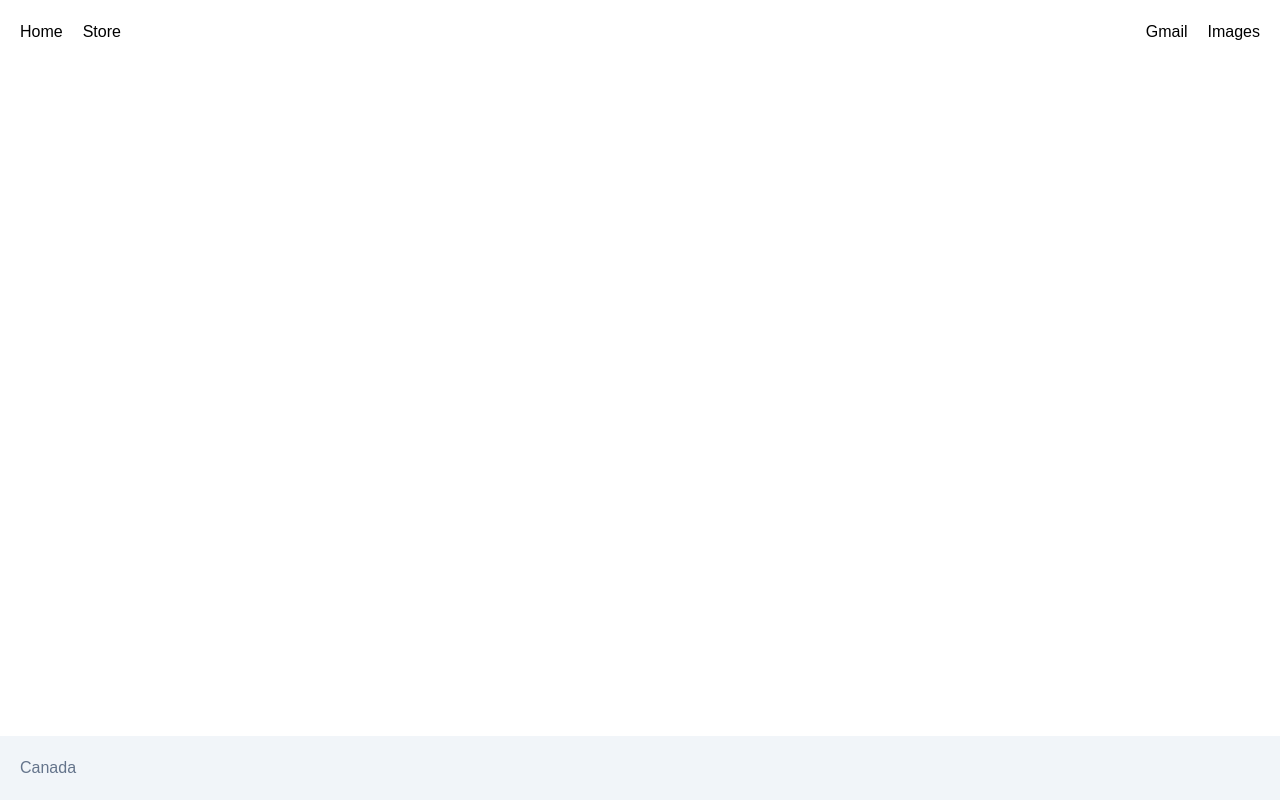
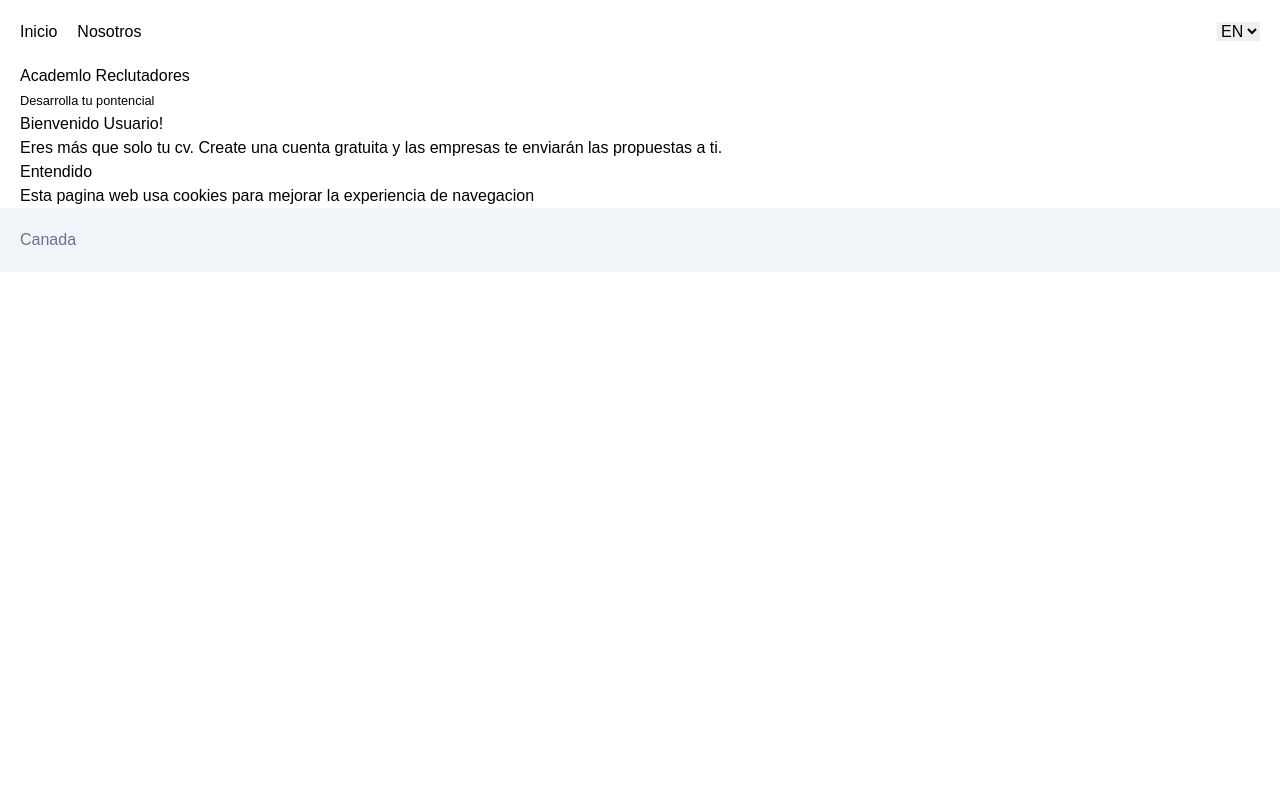
Before and after one commit to clarnx/momentum, a Next.js app: page / in a window 1280 px wide. Built offline with nearby package versions, Linux system fonts and the light colour scheme.

Commit message:
feat: configuration to multilenguage

```diff
--- a/components/layouts/primary/PrimaryLayout.tsx
+++ b/components/layouts/primary/PrimaryLayout.tsx
@@ -3,14 +3,12 @@ import Footer from '../../navigation/footer/Footer';
 import Header from '../../navigation/header/Header';
 
 export interface IPrimaryLayout extends React.ComponentPropsWithoutRef<'div'> {
-  justify?: 'items-center' | 'items-start';
   pageTitle?: string;
 }
 
 const PrimaryLayout: React.FC<IPrimaryLayout> = ({
   children,
   pageTitle = 'NextJs Fullstack App Template',
-  justify = 'items-center',
   ...divProps
 }) => {
   return (
@@ -18,7 +16,7 @@ const PrimaryLayout: React.FC<IPrimaryLayout> = ({
       <Head>
         <title>{pageTitle}</title>
       </Head>
-      <div {...divProps} className={`min-h-screen flex flex-col ${justify}`}>
+      <div {...divProps}>
         <Header />
         <main className="px-5">{children}</main>
         <div className="m-auto" />
--- a/components/navigation/header/Header.tsx
+++ b/components/navigation/header/Header.tsx
@@ -1,9 +1,22 @@
 import Link from 'next/link';
-// import AuthButton from '../../buttons/auth/AuthButton';
+import { useRouter } from 'next/router';
+
+import en from '../../../locales/en/navbar';
+import es from '../../../locales/es/navbar';
 
 export interface IHeader extends React.ComponentPropsWithoutRef<'header'> {}
 
 const Header: React.FC<IHeader> = ({ className, ...headerProps }) => {
+  const router = useRouter();
+  const { locale } = router;
+
+  const t = locale === 'en' ? en : es;
+
+  const changeLanguage = (e: any) => {
+    const locale = e.target.value;
+    router.push(router.pathname, router.asPath, { locale });
+  };
+
   return (
     <header
       {...headerProps}
@@ -11,19 +24,17 @@ const Header: React.FC<IHeader> = ({ className, ...headerProps }) => {
     >
       <div className="space-x-5 m-5">
         <Link href="/">
-          <a className="hover:underline">Home</a>
+          <a className="hover:underline">{t.item1}</a>
         </Link>
         <Link href="/about">
-          <a className="hover:underline">Store</a>
+          <a className="hover:underline">{t.item2}</a>
         </Link>
       </div>
       <div className="space-x-5 m-5">
-        <Link href="/">
-          <a className="hover:underline hidden sm:inline">Gmail</a>
-        </Link>
-        <Link href="/">
-          <a className="hover:underline hidden sm:inline">Images</a>
-        </Link>
+        <select defaultValue={locale} onChange={changeLanguage}>
+          <option value="en">EN</option>
+          <option value="es">ES</option>
+        </select>
         {/* <AuthButton /> */}
       </div>
     </header>
--- /dev/null
+++ b/locales/en/about.tsx
@@ -0,0 +1,3 @@
+export default {
+  title: 'About Us',
+};
--- /dev/null
+++ b/locales/en/home.tsx
@@ -0,0 +1,8 @@
+export default {
+  title: 'Academlo Recrutier',
+  subtitle: 'Employ your potential.',
+  welcome: 'Welcome',
+  description: `You’re more than your resume. Create a free profile and let companies apply to interview you (with salary details upfront).`,
+  cookies: `This website uses cookies to ensure you get the best experience on our website`,
+  button: `Got it!`,
+};
--- /dev/null
+++ b/locales/en/navbar.tsx
@@ -0,0 +1,4 @@
+export default {
+  item1: 'Home',
+  item2: 'About',
+};
--- /dev/null
+++ b/locales/es/about.tsx
@@ -0,0 +1,3 @@
+export default {
+  title: 'Sobre Nosotros',
+};
--- /dev/null
+++ b/locales/es/home.tsx
@@ -0,0 +1,8 @@
+export default {
+  title: 'Academlo Reclutadores',
+  subtitle: 'Desarrolla tu pontencial',
+  welcome: 'Bienvenido',
+  description: `Eres más que solo tu cv. Create una cuenta gratuita y las empresas te enviarán las propuestas a ti.`,
+  cookies: `Esta pagina web usa cookies para mejorar la experiencia de navegacion`,
+  button: `Entendido`,
+};
--- /dev/null
+++ b/locales/es/navbar.tsx
@@ -0,0 +1,4 @@
+export default {
+  item1: 'Inicio',
+  item2: 'Nosotros',
+};
--- a/next.config.js
+++ b/next.config.js
@@ -2,9 +2,11 @@
 const nextConfig = {
   reactStrictMode: true,
   i18n: {
-    locales: ['en', 'es'],
-    defaultLocale: 'en',
+    locales: ['default', 'en', 'es'],
+    defaultLocale: 'default',
+    localeDetection: false,
   },
+  trailingSlash: true,
   swcMinify: true,
   images: {
     domains: ['i.pravatar.cc'],
--- /dev/null
+++ b/pages/about/index.tsx
@@ -0,0 +1,21 @@
+import { useRouter } from 'next/router';
+import PrimaryLayout from '../../components/layouts/primary/PrimaryLayout';
+import { NextPageWithLayout } from '../page';
+
+import en from '../../locales/en/about';
+import es from '../../locales/es/about';
+
+const AboutPage: NextPageWithLayout = () => {
+  const router = useRouter();
+  const { locale } = router;
+
+  const t = locale === 'en' ? en : es;
+
+  return <div>{t.title}</div>;
+};
+
+export default AboutPage;
+
+AboutPage.getLayout = (page) => {
+  return <PrimaryLayout pageTitle="About">{page}</PrimaryLayout>;
+};
--- a/pages/index.tsx
+++ b/pages/index.tsx
@@ -1,12 +1,27 @@
 import { useRouter } from 'next/router';
 import PrimaryLayout from '../components/layouts/primary/PrimaryLayout';
-// import Search from '../components/utility/search/Search';
 import { NextPageWithLayout } from './page';
 
+import en from '../locales/en/home';
+import es from '../locales/es/home';
+
 const Home: NextPageWithLayout = () => {
-  const { locale } = useRouter();
+  const router = useRouter();
+  const { locale } = router;
 
-  return <div></div>;
+  const t = locale === 'en' ? en : es;
+  return (
+    <div>
+      <h1>{t.title}</h1>
+      <small>{t.subtitle}</small>
+      <div>
+        <h1>{t.welcome} Usuario!</h1>
+        <p>{t.description}</p>
+        <button>{t.button}</button>
+      </div>
+      <div>{t.cookies}</div>
+    </div>
+  );
 };
 
 export default Home;
```
Also changed, not shown: middleware.ts (added, +19 -0 lines).
